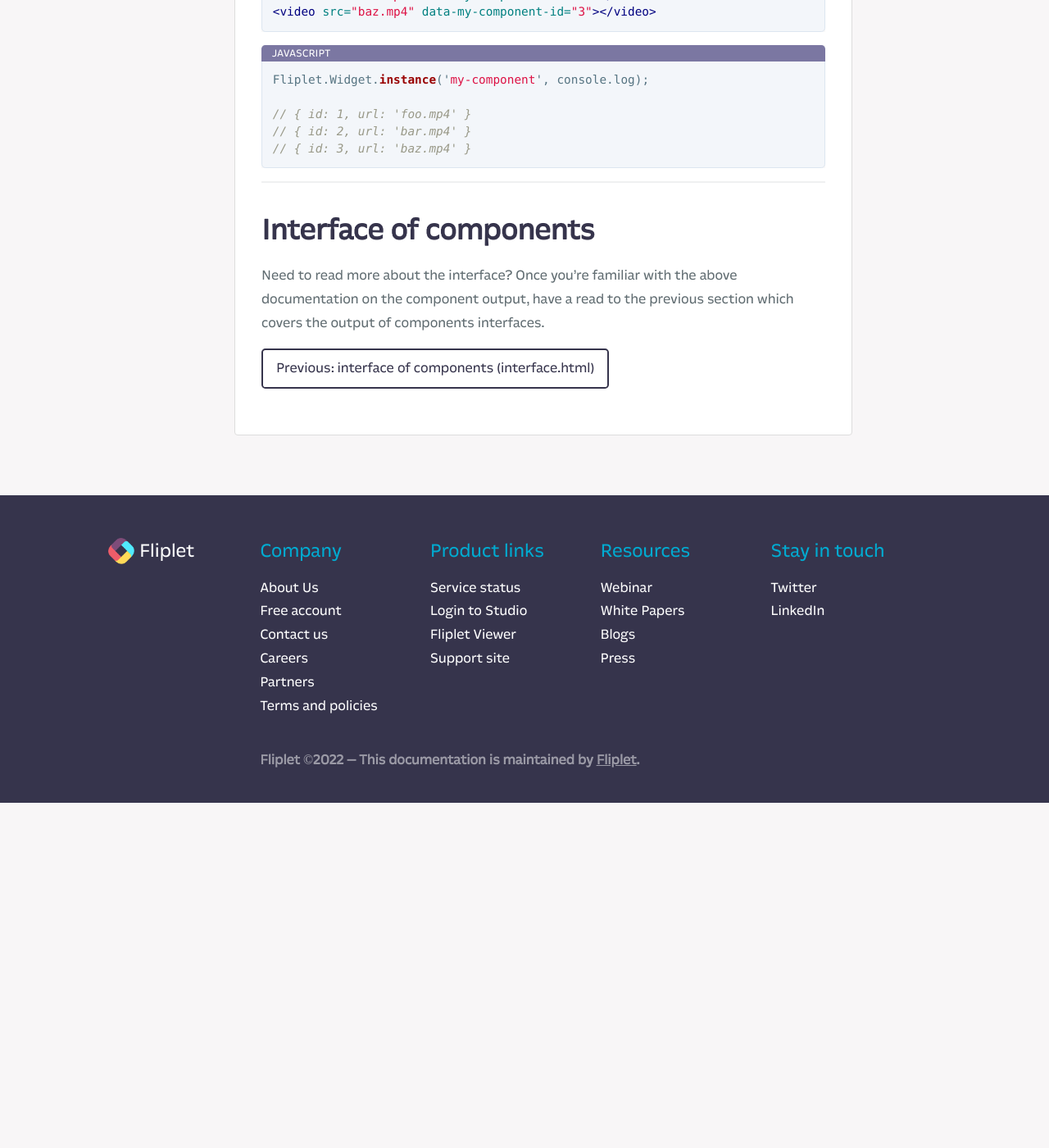
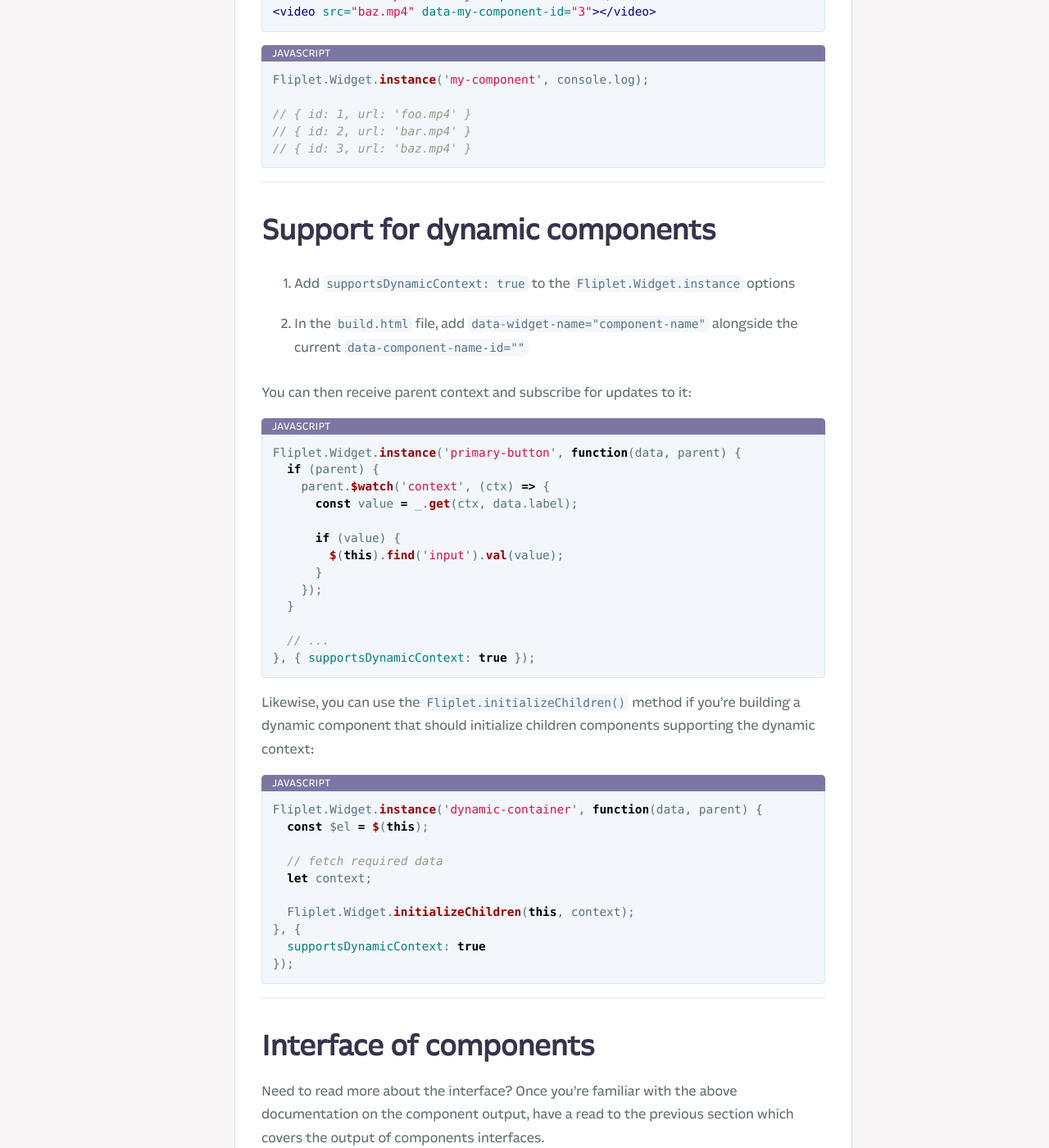
Before and after one commit to Fliplet/fliplet-cli, a Jekyll site: the page built from docs/components/Build-output.md, in a window 1280 px wide and 1400 px high, scrolled down 1524 px. Shown: the whole window at 82% size. Built offline with Jekyll 4.4.1, drawn with Linux system fonts in a browser that asks for light colours; nearby versions of some CDN libraries; our own code applies the rules of GitHub Pages for plain Markdown files; library files that are not in the unit come from our copies; comment, search, counter and statistics services are not loaded; a style sheet for code colours, icons or effects is not loaded; before the commit the page ends 2503 px from its top, so only the background shows below that; some of the changed text lies outside the part shown.

Commit message:
ID-2495 ID-2509 docs for dynamic container

````diff
--- a/docs/_layouts/default.html
+++ b/docs/_layouts/default.html
@@ -189,14 +189,16 @@
                   <li><a href="/API/fliplet-datasources.html">Data Sources</a></li>
                   <li><a href="/API/fliplet-encryption.html">Encryption</a></li>
                   <li><a href="/API/fliplet-media.html">Media</a></li>
-                  <li><a href="/API/fliplet-payments.html">Payments <span class="label">NEW</span></a></li>
+                  <li><a href="/API/fliplet-payments.html">Payments</a></li>
                   <li><a href="/API-Documentation.html">View all &rarr;</a></li>
 
                   <li><p>Components</p></li>
+                  <li><a href="/API/components/dynamic-container.html">Dynamic container <span class="label label-warning">NEW</span></a></li>
+                  <li><a href="/API/components/list-repeater.html">Repeater <span class="label label-warning">NEW</span></a></li>
                   <li><a href="/API/components/form-builder.html">Form</a></li>
                   <li><a href="/API/components/list-from-data-source.html">List (from Data Source)</a></li>
                   <li><a href="/API/helpers/overview.html">Helpers</a></li>
-                  <li><a href="/API/components/chat.html">Chat <span class="label label-warning">UPDATED</span></a></li>
+                  <li><a href="/API/components/chat.html">Chat</a></li>
                   <li><a href="/API/components/email-verification.html">Email Verification</a></li>
                   <li><a href="/API-Documentation.html#fliplet-components">View all &rarr;</a></li>
                 </ul>
--- a/docs/components/Build-output.md
+++ b/docs/components/Build-output.md
@@ -57,6 +57,46 @@
 
 ---
 
+## Support for dynamic components
+
+1. Add `supportsDynamicContext: true` to the `Fliplet.Widget.instance` options
+2. In the `build.html` file, add `data-widget-name="component-name"` alongside the current `data-component-name-id="{{id}}"`
+
+You can then receive parent context and subscribe for updates to it:
+
+```js
+Fliplet.Widget.instance('primary-button', function(data, parent) {
+  if (parent) {
+    parent.$watch('context', (ctx) => {
+      const value = _.get(ctx, data.label);
+
+      if (value) {
+        $(this).find('input').val(value);
+      }
+    });
+  }
+
+  // ...
+}, { supportsDynamicContext: true });
+```
+
+Likewise, you can use the `Fliplet.initializeChildren()` method if you're building a dynamic component that should initialize children components supporting the dynamic context:
+
+```js
+Fliplet.Widget.instance('dynamic-container', function(data, parent) {
+  const $el = $(this);
+
+  // fetch required data
+  let context;
+
+  Fliplet.Widget.initializeChildren(this, context);
+}, {
+  supportsDynamicContext: true
+});
+```
+
+---
+
 ## Interface of components
 
 Need to read more about the interface? Once you're familiar with the above documentation on the component output, have a read to the previous section which covers the output of components interfaces.
--- a/widget-template/build.html
+++ b/widget-template/build.html
@@ -1,4 +1,4 @@
-<div class="container" data-{{safeName}}-1-0-0-id="{{id}}">
+<div class="container" data-widget-name="{{safeName}}" data-{{safeName}}-1-0-0-id="{{id}}">
   {{#if username}}
     <h2>Hi {{username}}!</h2>
     <a class="btn btn-default" href="#" role="button">It worked</a>
````
Also changed, not shown: docs/API/components/dynamic-container.md (added, +81 -0 lines), docs/API/helpers/dynamic-components.md (+3 -3 lines).
